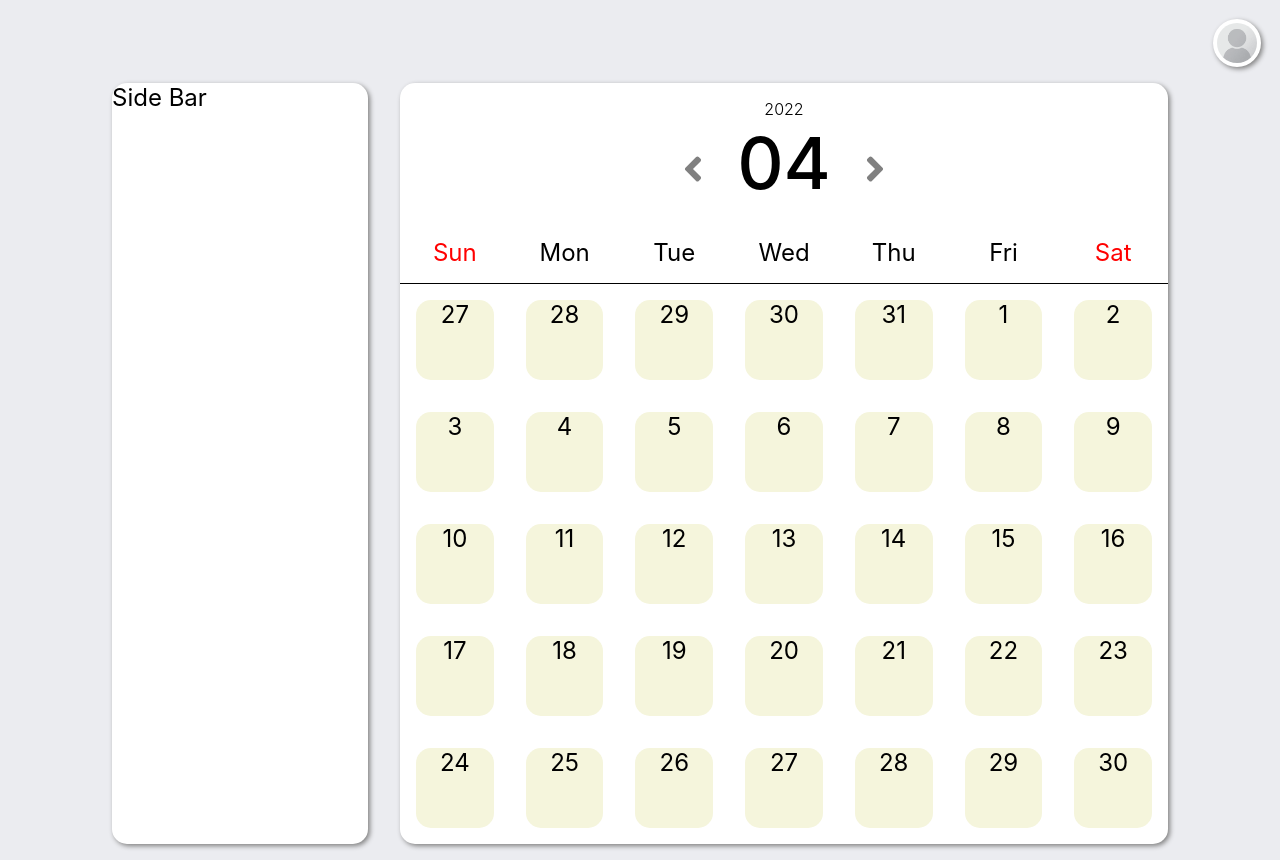
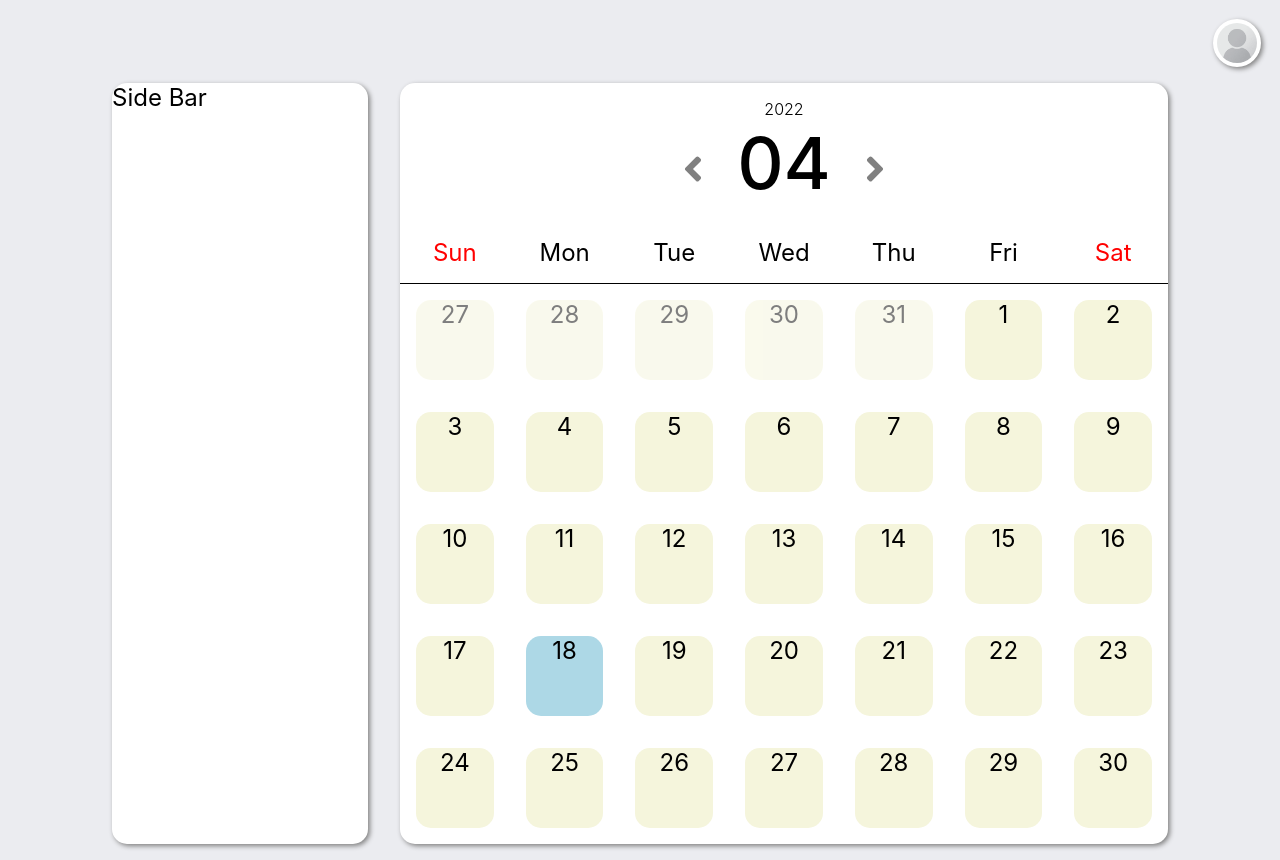
Before and after one commit to seanswim/comfyCalendar, a React (Create React App) app: page / in a window 1280 px wide. Built offline with nearby package versions, Linux system fonts and the light colour scheme.

Commit message:
ADD: change color for today cell

```diff
--- a/src/components/calendar/Calendar.js
+++ b/src/components/calendar/Calendar.js
@@ -7,18 +7,20 @@ import { FaAngleLeft, FaAngleRight } from "react-icons/fa";
 
 const Calendar = () => {
 
-  const [targetDate, setTargetDate] = useState(moment());
+  const [today, setToday] = useState(moment());
 
   //Generate Weeks & Days Information of TargetMonth
-  const firstWeek = targetDate.clone().startOf('month').week();
-  const lastWeek = targetDate.clone().endOf('month').week() === 1 ? 53 : targetDate.clone().endOf('month').week();
+  const firstWeek = today.clone().startOf('month').week();
+  const lastWeek = today.clone().endOf('month').week() === 1 ? 53 : today.clone().endOf('month').week();
   let week = firstWeek;
   let dates = [];
   for (week; week <= lastWeek; week++) {
     let date = Array(7).fill(0).map((element, index) => {
-      let day = targetDate.clone().startOf('year').week(week).startOf('week').add(index, 'day');
+      let day = today.clone().startOf('year').week(week).startOf('week').add(index, 'day');
       return {
+        date: day.format('YYYY MM DD'),
         week: week,
+        month: day.format('MM'),
         day: day.format('D')
       }
     })
@@ -26,16 +28,16 @@ const Calendar = () => {
   }
 
   //Change Target Month
-  const prevMonth = () => setTargetDate(targetDate.clone().subtract(1, 'month'));
-  const nextMonth = () => setTargetDate(targetDate.clone().add(1, 'month'));
+  const prevMonth = () => setToday(today.clone().subtract(1, 'month'));
+  const nextMonth = () => setToday(today.clone().add(1, 'month'));
 
   return (
     <CalendarContainer>
       <MonthYearContainer>
-        <YearContainer>{targetDate.format('YYYY')}</YearContainer>
+        <YearContainer>{today.format('YYYY')}</YearContainer>
         <MonthContainer>
           <Arrow><FaAngleLeft size={'40'} onClick={prevMonth}/></Arrow>
-          {targetDate.format('MM')}
+          {today.format('MM')}
           <Arrow><FaAngleRight size={'40'} onClick={nextMonth}/></Arrow>
         </MonthContainer>
       </MonthYearContainer>
@@ -44,7 +46,15 @@ const Calendar = () => {
         {dates.map((week, index) => {
           return (
             <Row key={index+100}>
-              {week.map((day) => <DateCell key={day.day} day={day.day} />)}
+              {week.map((day) => {
+                let isThisMonth = true;
+                let isToday = false;
+                if (day.date === moment().format('YYYY MM DD')) isToday = true;
+                if (day.month !== today.format('MM')) isThisMonth = false;
+                return (
+                <DateCell key={day.day} day={day.day} isThisMonth={isThisMonth} isToday={isToday}/>
+                )}
+              )}
             </Row>
           )}
         )}
--- a/src/components/calendar/DateCell.js
+++ b/src/components/calendar/DateCell.js
@@ -1,8 +1,9 @@
 import { DateCellContainer } from "../../styles/calendarStyles/DateCellStyles";
 
-const DateCell = ({ day }) => {
+const DateCell = ({ day, isThisMonth, isToday }) => {
+
   return (
-    <DateCellContainer>
+    <DateCellContainer isThisMonth={isThisMonth} isToday={isToday}>
       {day}
     </DateCellContainer>
   )
--- a/src/styles/calendarStyles/DateCellStyles.js
+++ b/src/styles/calendarStyles/DateCellStyles.js
@@ -1,16 +1,17 @@
 import styled from "styled-components";
 
 export const DateCellContainer = styled.span`
-  background-color: beige;
+  background-color: ${props => props.isToday ? 'lightblue' : 'beige'};
   border-radius: 15px;
   width: 100%;
   height: 5rem;
   margin: 1rem;
-  cursor: pointer;
+  opacity: ${props => props.isThisMonth ? '1' : '0.5'};
 
+  cursor: ${props => props.isThisMonth ? 'pointer' : ''};
   transition: all 0.4s ease-in-out;
   :hover {
-    transform: scale(1.5);
-    box-shadow: 2px 2px 5px grey;
+    transform: ${props => props.isThisMonth ? 'scale(1.5)' : ''};
+    box-shadow: ${props => props.isThisMonth ? '2px 2px 5px grey' : ''};
   }
 `;
```
